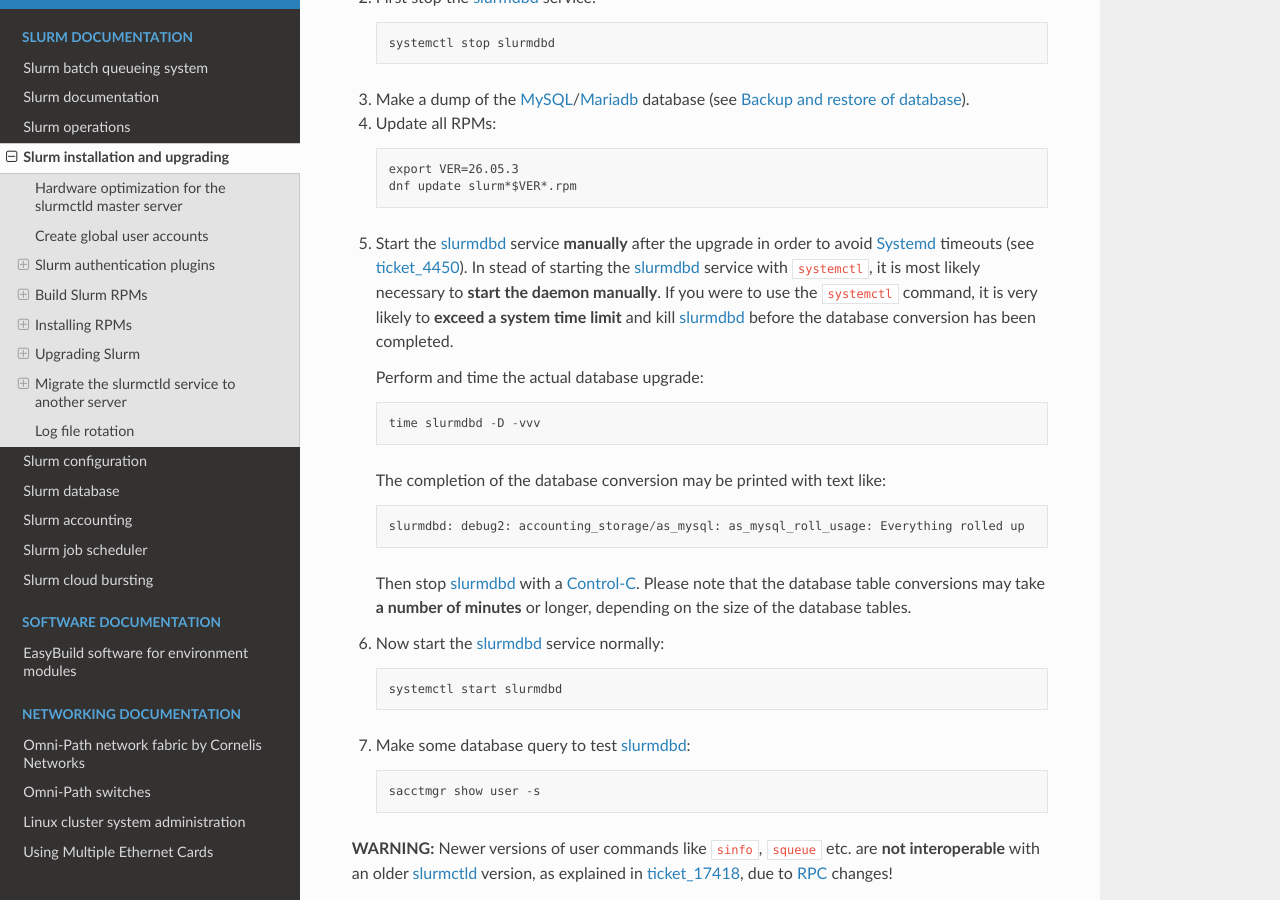
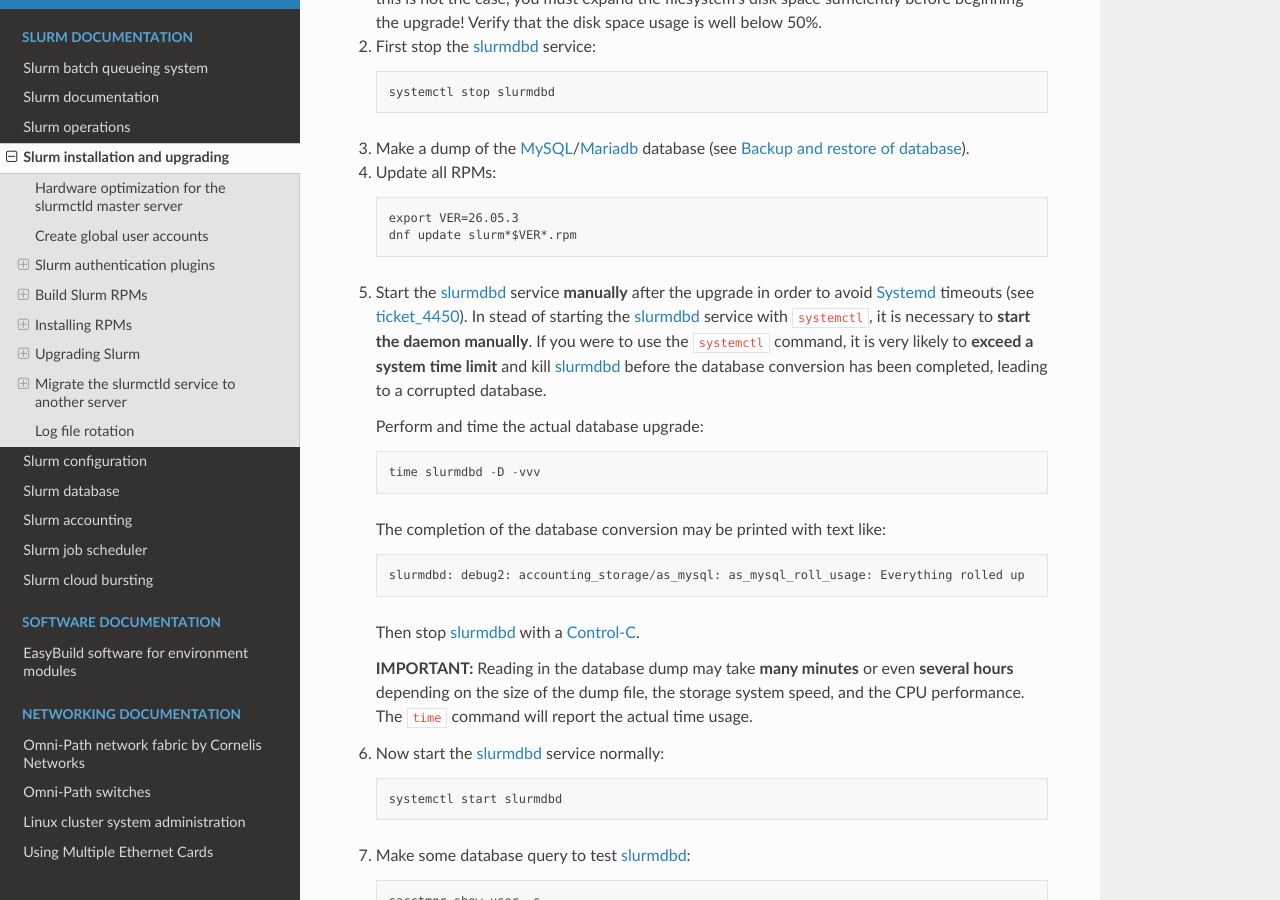
Before and after one commit to OleHolmNielsen/Niflheim_system, a Sphinx documentation site: the page built from docs/Slurm_installation.rst, in a window 1280 px wide and 900 px high, scrolled down 21070 px. Built offline with Sphinx 7.4.7 and the Read the Docs theme 3.1.0, drawn with Linux system fonts in a browser that asks for light colours; some of the changed text lies outside the part shown.

Commit message:
Database upgrade

```diff
--- a/docs/Slurm_installation.rst
+++ b/docs/Slurm_installation.rst
@@ -807,6 +807,9 @@ Here is a suggested procedure:
    **IMPORTANT:**
    Make sure the MariaDB_/MySQL_ database disk space (typically ``/var/lib/mysql``)
    is **at least twice** as big as the normal usage in this folder, see :ref:`database_disk_space`.
+   If this is not the case, you must expand the filesystem's disk space sufficiently
+   before beginning the upgrade!
+   Verify that the disk space usage is well below 50% with ``df -Ph``.
 
    **IMPORTANT:**
    Reading in the database dump may take **many minutes** or even **several hours**
@@ -963,8 +966,10 @@ The upgrading steps for the slurmdbd_ host are:
      dnf update slurm*$VER*.rpm
 
 5. Start the slurmdbd_ service **manually** after the upgrade in order to avoid Systemd_ timeouts (see ticket_4450_).
-   In stead of starting the slurmdbd_ service with ``systemctl``, it is most likely necessary to **start the daemon manually**.
-   If you were to use the ``systemctl`` command, it is very likely to **exceed a system time limit** and kill slurmdbd_ before the database conversion has been completed.
+   In stead of starting the slurmdbd_ service with ``systemctl``, it is necessary to **start the daemon manually**.
+   If you were to use the ``systemctl`` command, it is very likely to
+   **exceed a system time limit** and kill slurmdbd_ before the database conversion has been completed,
+   leading to a corrupted database.
 
    Perform and time the actual database upgrade::
 
@@ -975,8 +980,11 @@ The upgrading steps for the slurmdbd_ host are:
      slurmdbd: debug2: accounting_storage/as_mysql: as_mysql_roll_usage: Everything rolled up
 
    Then stop slurmdbd_ with a Control-C_.
-   Please note that the database table conversions may take **a number of minutes** or longer,
-   depending on the size of the database tables.
+
+   **IMPORTANT:**
+   Reading in the database dump may take **many minutes** or even **several hours**
+   depending on the size of the dump file, the storage system speed, and the CPU performance.
+   The ``time`` command will report the actual time usage.
 
 6. Now start the slurmdbd_ service normally::
 
```
